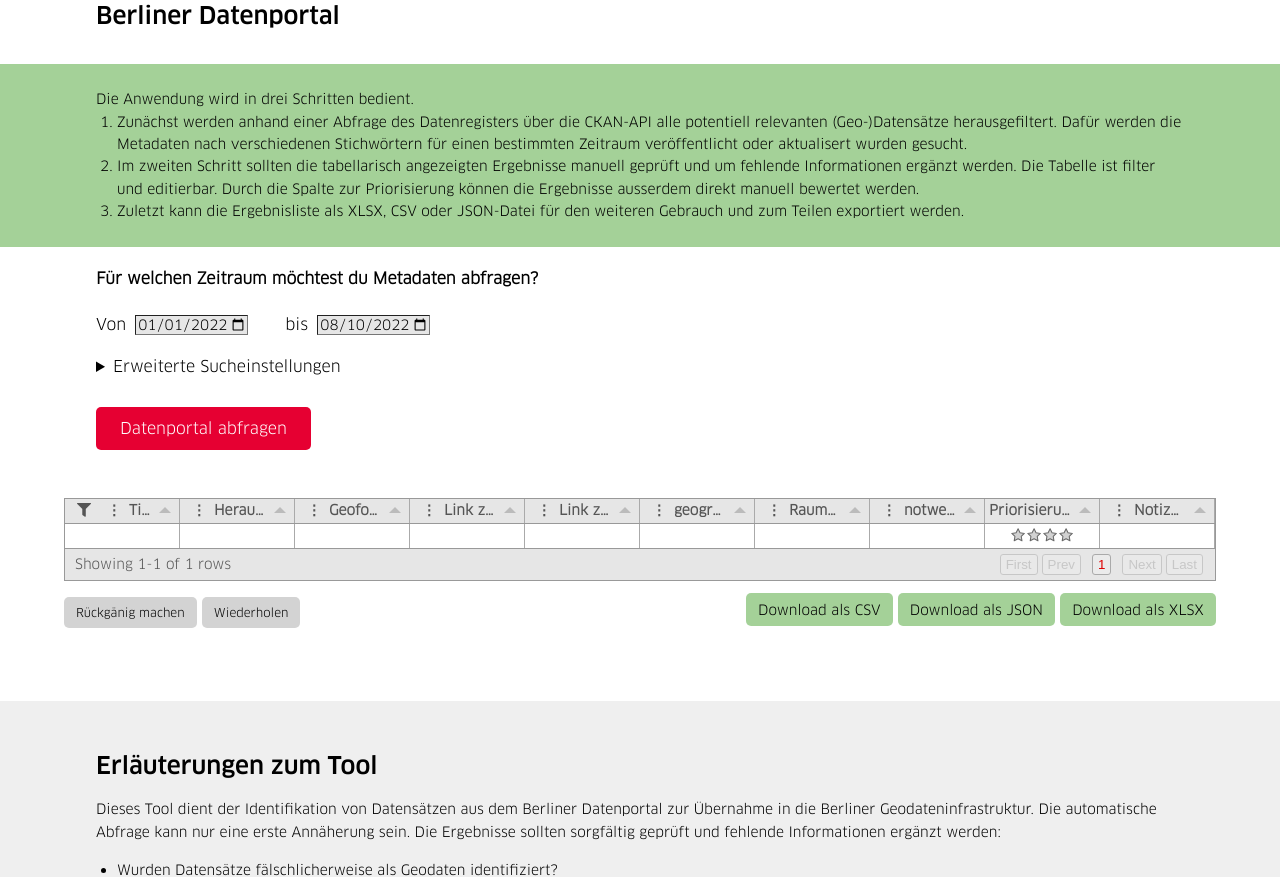
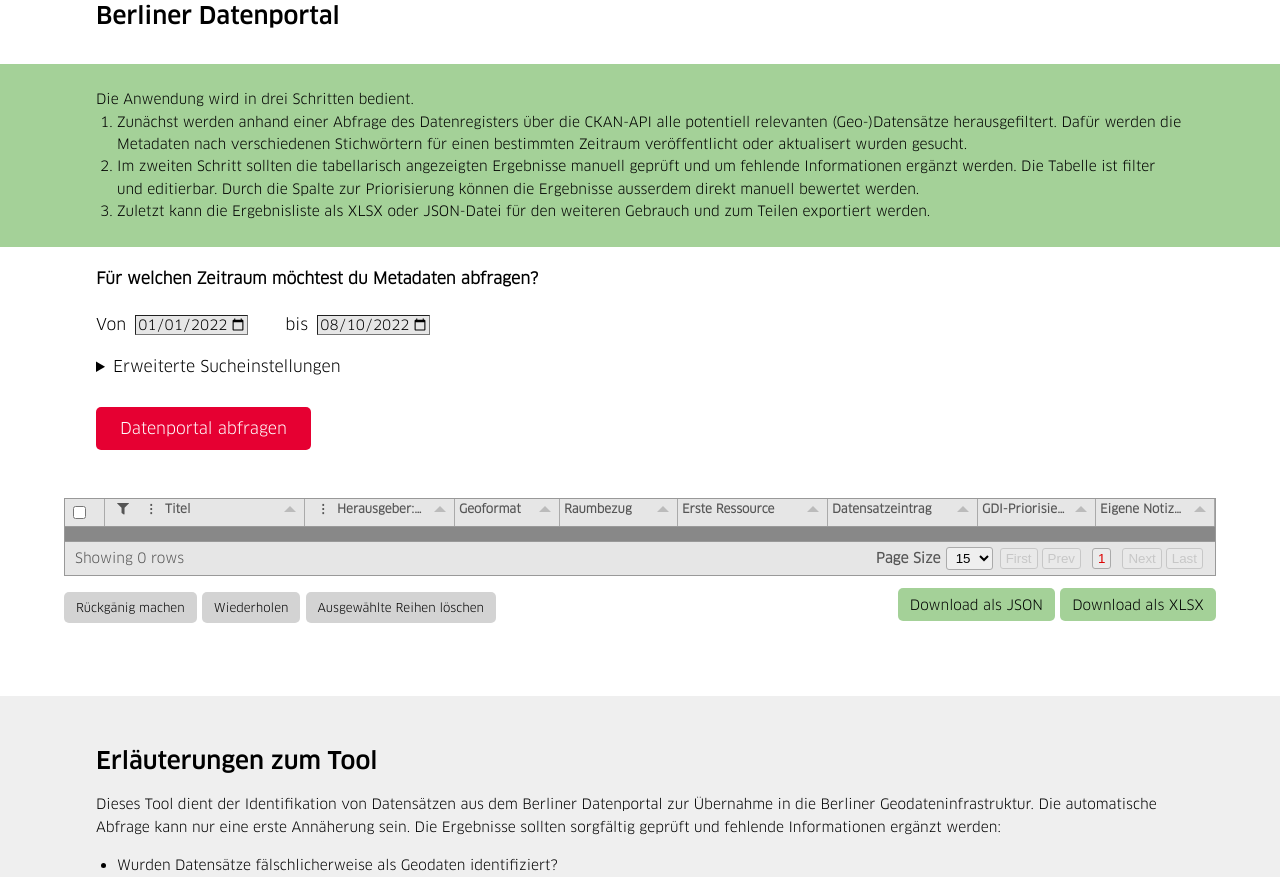
Before and after one commit to technologiestiftung/ckan-filter-webtool, a Flask app: page / in a window 1280 px wide. Shown: the part 315-1192 px from the top of the page. Run offline with Flask 2, Linux system fonts and the light colour scheme; some libraries are stand-ins or nearby versions.

Commit message:
implement delete function and do some styling

```diff
--- a/static/css/index.css
+++ b/static/css/index.css
@@ -1281,7 +1281,7 @@ ul#main-navigation li.active {
   margin-top: auto;
 } */
 
-input{
+.filter{
   /* display: block;
   width: 150px; */
   margin-top: 2em;
@@ -1435,3 +1435,10 @@ a.blog-link:hover {
   .edit-button:hover {
     background: #999797;
     transition: background 0.1s; }
+
+.tabulator-col-content {
+  font-size: 12px;
+  font-weight: bold;
+  padding-top: 4px;
+  padding-bottom: 4px
+}
--- a/templates/index.html
+++ b/templates/index.html
@@ -56,7 +56,7 @@
         <ol>
           <li>Zunächst werden anhand einer Abfrage des Datenregisters über die CKAN-API alle potentiell relevanten (Geo-)Datensätze herausgefiltert. Dafür werden die Metadaten nach verschiedenen Stichwörtern für einen bestimmten Zeitraum veröffentlicht oder aktualisert wurden gesucht.</li>
           <li>Im zweiten Schritt sollten die tabellarisch angezeigten Ergebnisse manuell geprüft und um fehlende Informationen ergänzt werden. Die Tabelle ist filter und editierbar. Durch die Spalte zur Priorisierung können die Ergebnisse ausserdem direkt manuell bewertet werden.</li>
-          <li>Zuletzt kann die Ergebnisliste als XLSX, CSV oder JSON-Datei für den weiteren Gebrauch und zum Teilen exportiert werden.</li>
+          <li>Zuletzt kann die Ergebnisliste als XLSX oder JSON-Datei für den weiteren Gebrauch und zum Teilen exportiert werden.</li>
         </ol>
         </div>
       </div>
@@ -68,11 +68,11 @@
           <form action="/api" method="post" enctype="multipart/form-data" target="formDestination" id="form" class="form__validate">
             <h4 class="bold pb-2">Für welchen Zeitraum möchtest du Metadaten abfragen?</h4>
             <label style="padding-right: 0.25rem;" for="start_date">Von</label>
-            <input style="display:inline; width:110px; background-color: #e6e6e6;" type="date" id="start_date" name="start_date"
+            <input class="filter" style="display:inline; width:110px; background-color: #e6e6e6;" type="date" id="start_date" name="start_date"
             value="2022-01-01"
             min="2013-01-01">
             <label style="padding-left: 2em; padding-right: 0.25rem;" for="end_date">bis</label>
-            <input style="display:inline; width:110px; background-color: #e6e6e6;" type="date" id="end_date" name="end_date"
+            <input class="filter" style="display:inline; width:110px; background-color: #e6e6e6;" type="date" id="end_date" name="end_date"
             min="2013-01-01">
 
             <details>
@@ -84,9 +84,9 @@
               </textarea>
               <div class="pt-6">
                 <h4 class="bold pb-2">Möchtest du Datensätze aus dem FIS-Broker und dem Gesundheits- und Sozialinformationssystem mit einbeziehen?</h4>
-                <input type="checkbox" id="fisbroker" name="fisbroker">
+                <input class="filter" type="checkbox" id="fisbroker" name="fisbroker">
                 <label for="fisbroker">FIS-Broker abfragen</label>
-                <input style="margin-left:2rem;" type="checkbox" id="gsi" name="gsi">
+                <input class="filter" style="margin-left:2rem;" type="checkbox" id="gsi" name="gsi">
                 <label for="gsi">GSI abfragen</label>
               </div>
             </details>
@@ -108,9 +108,9 @@
         <div class="pt-1" style="float:left;">
           <button class="edit-button" id="undo">Rückgänig machen</button>
           <button class="edit-button" id="redo">Wiederholen</button>
+          <button class="edit-button" id="delete-rows" style="">Ausgewählte Reihen löschen</button>
         </div>
         <div style="display:inline; float: right; padding-top: 0.75rem;">
-          <button class="download-button" id="download-csv">Download als CSV</button>
           <button class="download-button" id="download-json">Download als JSON</button>
           <button class="download-button" id="download-xlsx">Download als XLSX</button>
         </div>
@@ -360,26 +360,28 @@
     };
 
     var table_columns = [                 //define the table columns
-      {title:"Titel", field:"Titel", headerMenu:headerMenu, headerPopup:headerPopupFormatter, headerPopupIcon:"<i class='fas fa-filter' title='Spalte filtern'></i>", headerFilter:emptyHeaderFilter, headerFilterFunc:"like", clickPopup:rowPopupFormatter},
-      //{title:"Beschreibung", field:"Beschreibung", headerMenu:headerMenu},
-      {title:"Herausgeber:in", field:"Herausgeber:in", headerMenu:headerMenu, clickPopup:rowPopupFormatter},
+    {formatter:"rowSelection", titleFormatter:"rowSelection", hozAlign:"center", headerSort:false, cellClick:function(e, cell){
+        cell.getRow().toggleSelect();
+      }, width: 20},
+      {title:"Titel", field:"Titel", headerMenu:headerMenu, headerPopup:headerPopupFormatter, headerPopupIcon:"<i class='fas fa-filter' title='Spalte filtern'></i>", headerFilter:emptyHeaderFilter, headerFilterFunc:"like", clickPopup:rowPopupFormatter, width: 200},
+      {title:"Beschreibung", field:"Beschreibung", headerMenu:headerMenu, visible: false, width: 400},
+      {title:"Herausgeber:in", field:"Herausgeber:in", headerMenu:headerMenu, clickPopup:rowPopupFormatter, width: 150},
+      {title:"Verfügbarkeit", field:"geographische Verfügbarkeit", editor:"input", width: 130, visible: false},
       // {title:"Kontakt", field:"Kontakt", editor:"input", headerMenu:headerMenu},
       // {title:"Formate", field:"formats", editor:"input", headerMenu:headerMenu},
-      {title:"Geoformat", field:"Geoformat", headerMenu:headerMenu, clickPopup:rowPopupFormatter},
-      {title:"Link zur ersten Ressource", field:"Link zu einer Ressource", formatter:"link", headerMenu:headerMenu, formatterParams:{
+      {title:"Geoformat", field:"Geoformat", clickPopup:rowPopupFormatter, width: 105, editor:"input"},
+      {title:"Raumbezug", field:"Raumbezug", editor:"input"},
+      {title:"Erste Ressource", field:"Link zu einer Ressource", formatter:"link", formatterParams:{
           target:"_blank",
-      }},
-      {title:"Link zu Datensatzeintrag", field:"Link zu Datensatzeintrag", formatter:"link", headerMenu:headerMenu,formatterParams:{
+      }, width: 150},
+      {title:"Datensatzeintrag", field:"Link zu Datensatzeintrag", formatter:"link",formatterParams:{
           target:"_blank",
-      }},
-      {title:"geographische Verfügbarkeit", field:"geographische Verfügbarkeit", editor:"input", headerMenu:headerMenu},
-      {title:"Raumbezug", field:"Raumbezug", editor:"input", headerMenu:headerMenu},
-      {title:"notwendige Maßnahme zur Geoformatierung", field:"notwendige Maßnahme zur Geoformatierung", editor:"input", headerMenu:headerMenu},
-      {title:"Priorisierung", field:"Priorisierung", formatter:"star", editor:true, formatterParams:{stars:4}, hozAlign:"center"},
-      {title:"Notizen", field:"Notizen", editor:"input", headerMenu:headerMenu}
+      }, width: 150},
+      //{title:"notwendige Maßnahme zur Geoformatierung", field:"notwendige Maßnahme zur Geoformatierung", editor:"input"},
+      {title:"GDI-Priorisierung", field:"Priorisierung", formatter:"star", editor:true, formatterParams:{stars:4}, hozAlign:"center"},
+      {title:"Eigene Notizen", field:"Notizen", editor:"input"}
     ];
 
-    var tabledata_sample = [{'Titel': ' ', 'Beschreibung': ' ', 'Herausgeber:in': ' ', 'Kontakt': ' ', 'Link zu einer Ressource': ' ', 'Geoformat': ' ', 'Link zu Datensatzeintrag': '', 'geographische Verfügbarkeit': ' ', 'Raumbezug': '', 'notwendige Maßnahme zur Geoformatierung': '', 'Priorisierung': '', 'Notizen': ''}];
               // if (target instanceof HTMLElement) {
               //   target.innerHTML = "";
               //   // const br = document.createElement("br");
@@ -388,15 +390,16 @@
               //   target.appendChild(report_status);
               // }
     var table = new Tabulator("#example-table", {
-      data:tabledata_sample,           //load row data from array
+      //data:tabledata_sample,           //load row data from array
       layout:"fitColumns",      //fit columns to width of table
       //responsiveLayout:"hide",  //hide columns that dont fit on the table
       //tooltips:true,            //show tool tips on cells
       addRowPos:"top",          //when adding a new row, add it to the top of the table
       history:true,             //allow undo and redo actions on the table
       pagination:"local",       //paginate the data
-      paginationSize:20,         //allow 7 rows per page of data
+      paginationSize:15,         //allow 7 rows per page of data
       paginationCounter:"rows", //display count of paginated rows in footer
+      paginationSizeSelector:[15, 30, 60],
       movableColumns:true,      //allow column order to be changed
       history:true, //record table history
       //rowClickPopup:rowPopupFormatter,
@@ -404,6 +407,7 @@
       //   {column:"date", dir:"desc"},
       // ],
       columns: table_columns,
+      groupBy:"geographische Verfügbarkeit",
     });
 
     // @ts-check
@@ -466,14 +470,12 @@
             // }
             table.replaceData(tabledata)
 
-            //trigger download of data.csv file
-            document.getElementById("download-csv").addEventListener("click", function(){
-                table.download("csv", start_date + "_bis_" + end_date + "_CKAN_Abfrage.csv");
-            });
-
             //trigger download of data.json file
             document.getElementById("download-json").addEventListener("click", function(){
-                table.download("json", start_date + "_bis_" + end_date + "_CKAN_Abfrage.json");
+                table.download("json", start_date + "_bis_" + end_date + "_CKAN_Abfrage.json", {
+                  orientation:"portrait", //set page orientation to portrait
+                  title:"Abfrage des Berliner Datenportal für den Zeitraum" + start_date + "_bis_" + end_date //add title to report
+                });
             });
 
             //trigger download of data.xlsx file
@@ -481,6 +483,15 @@
                 table.download("xlsx", start_date + "_bis_" + end_date + "_CKAN_Abfrage.xlsx", {sheetName:start_date + " bis " + end_date});
             });
 
+            document.getElementById("delete-rows").addEventListener("click", function(){
+              var selectedRows = table.getSelectedRows();
+              table.setGroupBy();
+              for(var i=0;i<selectedRows.length;i++)
+              {
+              selectedRows[i].delete();
+              }
+              table.setGroupBy('geographische Verfügbarkeit');
+          });
 
             document.getElementById("undo").addEventListener("click", function(){
               table.undo();
--- a/utils/extractor.py
+++ b/utils/extractor.py
@@ -136,7 +136,7 @@ def enrich_data(filtered_df):
     filtered_df.loc[filtered_df['Herausgeber:in'].str.contains('bezirk|steglitz-zehlendorf|marzahn-hellersdorf|treptow-köpenick|neukölln|pankow|mitte|lichtenberg|spandau|reinickendorf|tempelhof-schöneberg|charlottenburg-wilmersdorf|friedrichshain-kreuzberg', case=False), 'geographische Verfügbarkeit'] = 'Bezirk'
     filtered_df.loc[filtered_df['Titel'].str.contains('steglitz-zehlendorf|marzahn-hellersdorf|treptow-köpenick|neukölln|pankow|mitte|lichtenberg|spandau|reinickendorf|tempelhof-schöneberg|charlottenburg-wilmersdorf|friedrichshain-kreuzberg', case=False), 'geographische Verfügbarkeit'] = 'Bezirk'
 
-    filtered_df.loc[filtered_df['Titel'].str.replace(" |-|zur|der|steglitz-zehlendorf|marzahn-hellersdorf|treptow-köpenick|neukölln|pankow|mitte|lichtenberg|spandau|reinickendorf|tempelhof-schöneberg|charlottenburg-wilmersdorf|friedrichshain-kreuzberg", "", case=False).duplicated(keep=False), 'geographische Verfügbarkeit'] = 'ähnlicher Datensatz in mehreren Bezirken'
+    filtered_df.loc[filtered_df['Titel'].str.replace(" |-|zur|der|steglitz-zehlendorf|marzahn-hellersdorf|treptow-köpenick|neukölln|pankow|mitte|lichtenberg|spandau|reinickendorf|tempelhof-schöneberg|charlottenburg-wilmersdorf|friedrichshain-kreuzberg", "", case=False).duplicated(keep=False), 'geographische Verfügbarkeit'] = 'mehrere Bezirke'
 
     #filtered_df.loc[filtered_df['geographische Verfügbarkeit'].str.contains('Bezirk')] =
 
@@ -151,7 +151,7 @@ def enrich_data(filtered_df):
     filtered_df['Priorisierung'] = 0
 
     #add empty column Notes
-    filtered_df['Notizen'] = ''
+    filtered_df['Eigene Notizen'] = ''
 
     return filtered_df
 
```
